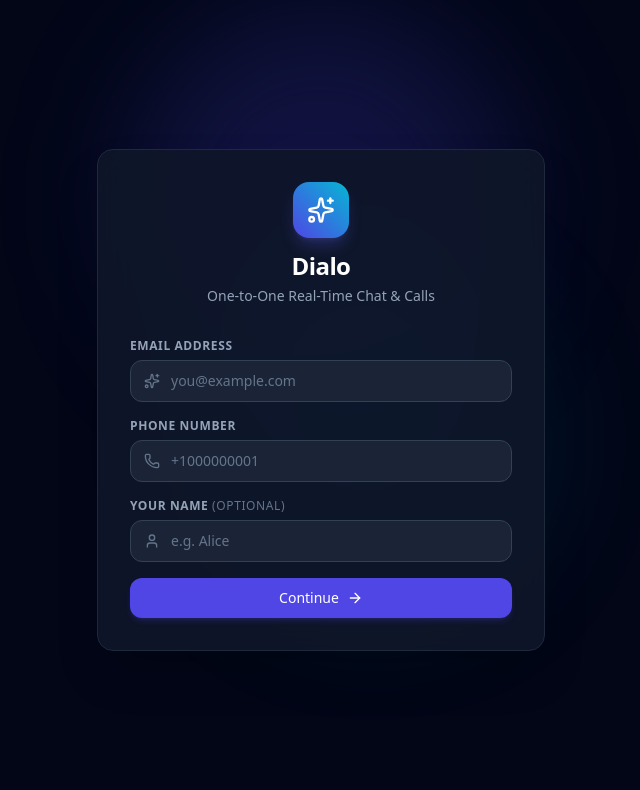
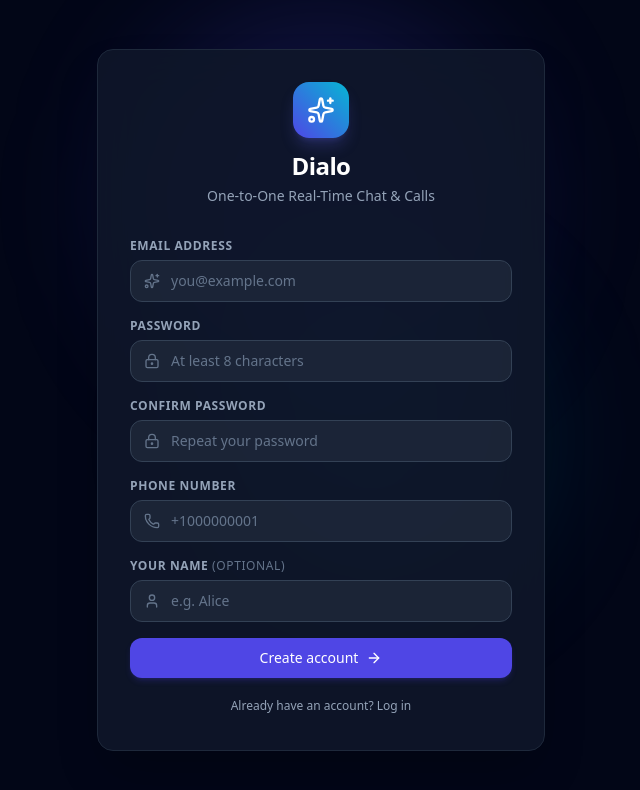
Before and after one commit to AnjaliMali1111/dialo, a React (Vite) app in the folder client/: page / in a window 1280 px wide. Shown: the top 790 px of the page, without its empty margins (319-959 px from the left). Built offline with nearby package versions, Linux system fonts and the light colour scheme; no server answers.

Commit message:
Replace OTP authentication with passwords

```diff
--- a/client/src/components/AuthScreen.jsx
+++ b/client/src/components/AuthScreen.jsx
@@ -1,17 +1,18 @@
 import React, { useState } from 'react';
 import { api } from '../services/api';
-import { Phone, ShieldCheck, ArrowRight, User as UserIcon, Sparkles } from 'lucide-react';
+import { Phone, LockKeyhole, ArrowRight, User as UserIcon, Sparkles } from 'lucide-react';
 
 export default function AuthScreen({ onAuthenticated }) {
-  const [step, setStep] = useState(1); // 1: Email + Phone & Name, 2: OTP
+  const [mode, setMode] = useState('register');
   const [email, setEmail] = useState('');
   const [phone, setPhone] = useState('');
   const [name, setName] = useState('');
-  const [otp, setOtp] = useState('');
+  const [password, setPassword] = useState('');
+  const [confirmPassword, setConfirmPassword] = useState('');
   const [loading, setLoading] = useState(false);
   const [error, setError] = useState('');
 
-  const handleRequestOtp = async (e) => {
+  const handleSubmit = async (e) => {
     e?.preventDefault();
 
     const cleanEmail = email.trim();
@@ -22,8 +23,18 @@ export default function AuthScreen({ onAuthenticated }) {
       return;
     }
 
-    if (!cleanPhone || cleanPhone.length < 4) {
+    if (mode === 'register' && (!cleanPhone || cleanPhone.length < 4)) {
       setError('Please enter a valid phone number.');
+      return;
+    }
+
+    if (password.length < 8) {
+      setError('Password must be at least 8 characters.');
+      return;
+    }
+
+    if (mode === 'register' && password !== confirmPassword) {
+      setError('Passwords do not match.');
       return;
     }
 
@@ -31,40 +42,18 @@ export default function AuthScreen({ onAuthenticated }) {
     setLoading(true);
 
     try {
-      const res = await api.requestOtp(cleanEmail, cleanPhone);
-      if (res.success) {
-        setStep(2);
-      } else {
-        setError(res.message || 'Failed to send OTP.');
-      }
-    } catch (err) {
-      setError('Could not reach the server. Make sure the backend is running.');
-    } finally {
-      setLoading(false);
-    }
-  };
-
-  const handleVerifyOtp = async (e) => {
-    e?.preventDefault();
-    if (!otp || otp.trim().length === 0) {
-      setError('Please enter the 6-digit verification code.');
-      return;
-    }
-
-    setError('');
-    setLoading(true);
-
-    try {
-      const res = await api.verifyOtp(email.trim(), phone.trim(), otp.trim(), name.trim());
+      const res = mode === 'register'
+        ? await api.register(cleanEmail, cleanPhone, name.trim(), password)
+        : await api.login(cleanEmail, password);
       if (res.success) {
         localStorage.setItem('dialo_token', res.token);
         localStorage.setItem('dialo_user', JSON.stringify(res.user));
         onAuthenticated(res.user);
       } else {
-        setError(res.message || 'Invalid verification code.');
+        setError(res.message || (mode === 'register' ? 'Registration failed.' : 'Login failed.'));
       }
     } catch (err) {
-      setError('Verification failed. Please try again.');
+      setError('Could not reach the server. Make sure the backend is running.');
     } finally {
       setLoading(false);
     }
@@ -92,9 +81,8 @@ export default function AuthScreen({ onAuthenticated }) {
           </div>
         )}
 
-        {step === 1 ? (
-          <form onSubmit={handleRequestOtp} className="space-y-4">
-            <div>
+          <form onSubmit={handleSubmit} className="space-y-4">
+            {mode === 'register' && <div>
               <label className="block text-xs font-semibold uppercase tracking-wider text-slate-400 mb-1.5">
                 Email Address
               </label>
@@ -106,6 +94,42 @@ export default function AuthScreen({ onAuthenticated }) {
                   value={email}
                   onChange={(e) => setEmail(e.target.value)}
                   className="w-full bg-slate-800/80 border border-slate-700 rounded-xl pl-10 pr-4 py-2.5 text-sm text-white placeholder-slate-500 focus:outline-none focus:border-indigo-500 focus:ring-1 focus:ring-indigo-500 transition-colors"
+                  required
+                />
+              </div>
+            </div>}
+
+            {mode === 'register' && <div>
+              <label className="block text-xs font-semibold uppercase tracking-wider text-slate-400 mb-1.5">
+                Password
+              </label>
+              <div className="relative">
+                <LockKeyhole className="absolute left-3.5 top-1/2 -translate-y-1/2 w-4 h-4 text-slate-500" />
+                <input
+                  type="password"
+                  placeholder="At least 8 characters"
+                  value={password}
+                  onChange={(e) => setPassword(e.target.value)}
+                  className="w-full bg-slate-800/80 border border-slate-700 rounded-xl pl-10 pr-4 py-2.5 text-sm text-white placeholder-slate-500 focus:outline-none focus:border-indigo-500 focus:ring-1 focus:ring-indigo-500 transition-colors"
+                  minLength={8}
+                  required
+                />
+              </div>
+            </div>}
+
+            <div>
+              <label className="block text-xs font-semibold uppercase tracking-wider text-slate-400 mb-1.5">
+                Confirm Password
+              </label>
+              <div className="relative">
+                <LockKeyhole className="absolute left-3.5 top-1/2 -translate-y-1/2 w-4 h-4 text-slate-500" />
+                <input
+                  type="password"
+                  placeholder="Repeat your password"
+                  value={confirmPassword}
+                  onChange={(e) => setConfirmPassword(e.target.value)}
+                  className="w-full bg-slate-800/80 border border-slate-700 rounded-xl pl-10 pr-4 py-2.5 text-sm text-white placeholder-slate-500 focus:outline-none focus:border-indigo-500 focus:ring-1 focus:ring-indigo-500 transition-colors"
+                  minLength={8}
                   required
                 />
               </div>
@@ -149,56 +173,20 @@ export default function AuthScreen({ onAuthenticated }) {
               disabled={loading}
               className="w-full mt-2 bg-indigo-600 hover:bg-indigo-500 active:bg-indigo-700 text-white font-medium py-2.5 px-4 rounded-xl text-sm transition-all shadow-md shadow-indigo-600/20 flex items-center justify-center space-x-2 disabled:opacity-50"
             >
-              <span>{loading ? 'Sending OTP...' : 'Continue'}</span>
+              <span>{loading ? (mode === 'register' ? 'Creating account...' : 'Logging in...') : (mode === 'register' ? 'Create account' : 'Log in')}</span>
               <ArrowRight className="w-4 h-4" />
             </button>
 
           </form>
-        ) : (
-          <form onSubmit={handleVerifyOtp} className="space-y-4">
-            <div className="p-3 bg-indigo-950/40 border border-indigo-800/50 rounded-xl text-center">
-              <p className="text-xs text-indigo-300">
-                OTP sent to <span className="font-semibold text-white">{email}</span>
-              </p>
-            </div>
 
-            <div>
-              <label className="block text-xs font-semibold uppercase tracking-wider text-slate-400 mb-1.5">
-                Enter Verification Code
-              </label>
-              <div className="relative">
-                <ShieldCheck className="absolute left-3.5 top-1/2 -translate-y-1/2 w-4 h-4 text-slate-500" />
-                <input
-                  type="text"
-                  maxLength={6}
-                  placeholder="6-digit OTP"
-                  value={otp}
-                  onChange={(e) => setOtp(e.target.value)}
-                  className="w-full bg-slate-800/80 border border-slate-700 rounded-xl pl-10 pr-4 py-2.5 text-base tracking-widest font-mono text-white placeholder-slate-500 focus:outline-none focus:border-indigo-500 focus:ring-1 focus:ring-indigo-500 text-center transition-colors"
-                  autoFocus
-                  required
-                />
-              </div>
-            </div>
+          <button
+            type="button"
+            onClick={() => { setMode(mode === 'register' ? 'login' : 'register'); setError(''); }}
+            className="w-full mt-4 text-center text-xs text-slate-400 hover:text-slate-300 transition-colors py-1"
+          >
+            {mode === 'register' ? 'Already have an account? Log in' : 'Need an account? Register'}
+          </button>
 
-            <button
-              type="submit"
-              disabled={loading}
-              className="w-full bg-indigo-600 hover:bg-indigo-500 active:bg-indigo-700 text-white font-medium py-2.5 px-4 rounded-xl text-sm transition-all shadow-md shadow-indigo-600/20 flex items-center justify-center space-x-2 disabled:opacity-50"
-            >
-              <span>{loading ? 'Verifying...' : 'Verify & Log In'}</span>
-              <ArrowRight className="w-4 h-4" />
-            </button>
-
-            <button
-              type="button"
-              onClick={() => { setStep(1); setError(''); }}
-              className="w-full text-center text-xs text-slate-400 hover:text-slate-300 transition-colors py-1"
-            >
-              ← Change phone number
-            </button>
-          </form>
-        )}
       </div>
     </div>
   );
--- a/client/src/services/api.js
+++ b/client/src/services/api.js
@@ -6,22 +6,22 @@ function getAuthHeader() {
 }
 
 export const api = {
-  // Request OTP by email
-  async requestOtp(email, phone) {
-    const res = await fetch(`${BASE_URL}/api/auth/request-otp`, {
+  // Register with a password
+  async register(email, phone, name, password) {
+    const res = await fetch(`${BASE_URL}/api/auth/register`, {
       method: 'POST',
       headers: { 'Content-Type': 'application/json' },
-      body: JSON.stringify({ email, phone })
+      body: JSON.stringify({ email, phone, name, password })
     });
     return res.json();
   },
 
-  // Verify OTP and get JWT + user
-  async verifyOtp(email, phone, code, name) {
-    const res = await fetch(`${BASE_URL}/api/auth/verify-otp`, {
+  // Log in with a password
+  async login(email, password) {
+    const res = await fetch(`${BASE_URL}/api/auth/login`, {
       method: 'POST',
       headers: { 'Content-Type': 'application/json' },
-      body: JSON.stringify({ email, phone, code, name })
+      body: JSON.stringify({ email, password })
     });
     return res.json();
   },
```
Also changed, not shown: 2 other files (tests, documents, lock files or other folders).
